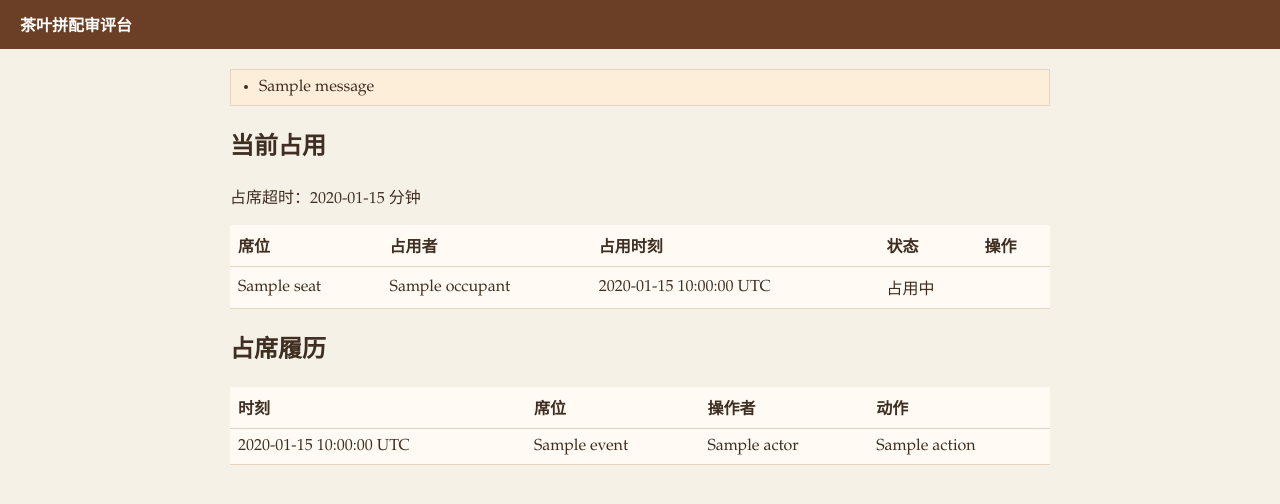
After one commit to lacsar712/cc-tb-a03-GSB, a Flask app: template backend/templates/seats.html in a window 1280 px wide. The commit adds this page. Shown: the top 504 px of the page. Run offline with Flask 3, Linux system fonts and the light colour scheme; the template is opened without the code that fills it: most values are stand-ins (such as "Sample title", 1, 10 or a date in 2020); one stand-in notice (Sample message) is shown; some libraries are stand-ins or nearby versions.

Commit message:
feat: tasting seat occupancy and history

```diff
--- a/backend/app.py
+++ b/backend/app.py
@@ -1,8 +1,9 @@
 import os
+from datetime import datetime, timedelta, timezone
 from functools import wraps
 
 import psycopg2
-from flask import Flask, redirect, render_template, request, session, url_for
+from flask import Flask, flash, redirect, render_template, request, session, url_for
 from psycopg2.extras import RealDictCursor
 
 from rules import weigh
@@ -14,6 +15,10 @@ ACCOUNTS = {
     "taster": {"password": "tea123456", "role": "writer"},
     "observer": {"password": "look123456", "role": "reader"},
 }
+
+ACTION_OCCUPY = "占用"
+ACTION_LEAVE = "离席"
+ACTION_CLEAR = "清席"
 
 
 def db():
@@ -28,6 +33,12 @@ def login_required(fn):
         return fn(*args, **kwargs)
 
     return wrap
+
+
+def seat_timeout_minutes(cur) -> int:
+    cur.execute("SELECT value FROM app_settings WHERE key = 'seat_timeout_minutes'")
+    row = cur.fetchone()
+    return int(row["value"]) if row else 30
 
 
 @app.get("/health")
@@ -77,6 +88,12 @@ def create():
     verdict, note, score = weigh(aroma, taste, liquor)
     with db() as conn, conn.cursor(cursor_factory=RealDictCursor) as cur:
         cur.execute(
+            "SELECT seat_id FROM seat_occupancies WHERE occupant = %s LIMIT 1",
+            (session["user"],),
+        )
+        if cur.fetchone() is None:
+            return ("未占用审评席，不能交评；请先到席位册占席", 403)
+        cur.execute(
             """INSERT INTO cuppings (lot, aroma, taste, liquor, score, verdict, note, created_by)
                VALUES (%s,%s,%s,%s,%s,%s,%s,%s) RETURNING *""",
             (lot, aroma, taste, liquor, score, verdict, note, session["user"]),
@@ -86,3 +103,168 @@ def create():
     if request.headers.get("HX-Request"):
         return render_template("_row.html", row=row)
     return redirect(url_for("home"))
+
+
+@app.get("/seats")
+@login_required
+def seats():
+    with db() as conn, conn.cursor(cursor_factory=RealDictCursor) as cur:
+        timeout = seat_timeout_minutes(cur)
+        cur.execute(
+            """SELECT s.id, s.name, o.occupant, o.occupied_at
+               FROM seats s
+               LEFT JOIN seat_occupancies o ON o.seat_id = s.id
+               ORDER BY s.id"""
+        )
+        seat_rows = cur.fetchall()
+        cur.execute(
+            """SELECT seat_name, actor, action, happened_at
+               FROM seat_history ORDER BY happened_at, id"""
+        )
+        history = cur.fetchall()
+    now = datetime.now(timezone.utc)
+    for seat in seat_rows:
+        occupied_at = seat["occupied_at"]
+        seat["timed_out"] = bool(
+            occupied_at and now >= occupied_at + timedelta(minutes=timeout)
+        )
+    return render_template(
+        "seats.html",
+        seats=seat_rows,
+        history=history,
+        timeout=timeout,
+        can_write=session.get("role") == "writer",
+    )
+
+
+@app.post("/seats/register")
+@login_required
+def seat_register():
+    if session.get("role") != "writer":
+        return ("观察员不能登记席位", 403)
+    name = request.form.get("name", "").strip()
+    if not name:
+        flash("席位名不能为空")
+        return redirect(url_for("seats"))
+    with db() as conn, conn.cursor(cursor_factory=RealDictCursor) as cur:
+        try:
+            cur.execute(
+                "INSERT INTO seats (name, created_by) VALUES (%s, %s)",
+                (name, session["user"]),
+            )
+        except psycopg2.errors.UniqueViolation:
+            conn.rollback()
+            flash("席位名已存在")
+        else:
+            conn.commit()
+            flash(f"已登记席位 {name}")
+    return redirect(url_for("seats"))
+
+
+@app.post("/seats/<int:seat_id>/occupy")
+@login_required
+def seat_occupy(seat_id):
+    if session.get("role") != "writer":
+        return ("观察员不能占席", 403)
+    with db() as conn, conn.cursor(cursor_factory=RealDictCursor) as cur:
+        cur.execute("SELECT id, name FROM seats WHERE id = %s FOR UPDATE", (seat_id,))
+        seat = cur.fetchone()
+        if seat is None:
+            return ("席位不存在", 404)
+        try:
+            cur.execute(
+                "INSERT INTO seat_occupancies (seat_id, occupant) VALUES (%s, %s)",
+                (seat_id, session["user"]),
+            )
+        except psycopg2.errors.UniqueViolation:
+            conn.rollback()
+            flash(f"{seat['name']} 已被占用")
+        else:
+            cur.execute(
+                "INSERT INTO seat_history (seat_name, actor, action) VALUES (%s, %s, %s)",
+                (seat["name"], session["user"], ACTION_OCCUPY),
+            )
+            conn.commit()
+            flash(f"已占用 {seat['name']}")
+    return redirect(url_for("seats"))
+
+
+@app.post("/seats/<int:seat_id>/leave")
+@login_required
+def seat_leave(seat_id):
+    if session.get("role") != "writer":
+        return ("观察员不能离席", 403)
+    with db() as conn, conn.cursor(cursor_factory=RealDictCursor) as cur:
+        cur.execute(
+            """SELECT o.id, o.occupant, s.name
+               FROM seat_occupancies o JOIN seats s ON s.id = o.seat_id
+               WHERE o.seat_id = %s FOR UPDATE""",
+            (seat_id,),
+        )
+        occ = cur.fetchone()
+        if occ is None:
+            flash("该席当前无人占用")
+        elif occ["occupant"] != session["user"]:
+            flash("只能离开自己占用的席位")
+        else:
+            cur.execute("DELETE FROM seat_occupancies WHERE id = %s", (occ["id"],))
+            cur.execute(
+                "INSERT INTO seat_history (seat_name, actor, action) VALUES (%s, %s, %s)",
+                (occ["name"], session["user"], ACTION_LEAVE),
+            )
+            flash(f"已离开 {occ['name']}")
+        conn.commit()
+    return redirect(url_for("seats"))
+
+
+@app.post("/seats/<int:seat_id>/clear")
+@login_required
+def seat_clear(seat_id):
+    if session.get("role") != "writer":
+        return ("观察员不能清席", 403)
+    with db() as conn, conn.cursor(cursor_factory=RealDictCursor) as cur:
+        timeout = seat_timeout_minutes(cur)
+        cur.execute(
+            """SELECT o.id, o.occupant, o.occupied_at, s.name
+               FROM seat_occupancies o JOIN seats s ON s.id = o.seat_id
+               WHERE o.seat_id = %s FOR UPDATE""",
+            (seat_id,),
+        )
+        occ = cur.fetchone()
+        if occ is None:
+            flash("该席当前无人占用")
+        elif datetime.now(timezone.utc) < occ["occupied_at"] + timedelta(minutes=timeout):
+            flash("占用未超时，不能强制清席")
+        else:
+            cur.execute("DELETE FROM seat_occupancies WHERE id = %s", (occ["id"],))
+            cur.execute(
+                "INSERT INTO seat_history (seat_name, actor, action) VALUES (%s, %s, %s)",
+                (occ["name"], session["user"], ACTION_CLEAR),
+            )
+            flash(f"已强制清席 {occ['name']}（原占用者 {occ['occupant']}）")
+        conn.commit()
+    return redirect(url_for("seats"))
+
+
+@app.post("/seats/timeout")
+@login_required
+def seat_timeout():
+    if session.get("role") != "writer":
+        return ("观察员不能修改超时", 403)
+    try:
+        minutes = int(request.form.get("minutes", ""))
+    except ValueError:
+        flash("超时分钟必须是整数")
+        return redirect(url_for("seats"))
+    if minutes < 0:
+        flash("超时分钟不能为负")
+        return redirect(url_for("seats"))
+    with db() as conn, conn.cursor(cursor_factory=RealDictCursor) as cur:
+        cur.execute(
+            """INSERT INTO app_settings (key, value) VALUES ('seat_timeout_minutes', %s)
+               ON CONFLICT (key) DO UPDATE SET value = EXCLUDED.value""",
+            (str(minutes),),
+        )
+        conn.commit()
+    flash(f"占席超时已改为 {minutes} 分钟，即刻生效")
+    return redirect(url_for("seats"))
--- a/backend/templates/base.html
+++ b/backend/templates/base.html
@@ -11,6 +11,8 @@
     table { width: 100%; background: #fffaf3; border-collapse: collapse; }
     td, th { padding: 8px; border-bottom: 1px solid #e6d3c0; text-align: left; }
     form { background: #fffaf3; padding: 12px; margin-bottom: 16px; }
+    td form { display: inline; background: none; padding: 0; margin: 0; }
+    .flashes { background: #fdeeda; border: 1px solid #e6d3c0; padding: 8px 8px 8px 28px; }
     .pass { color: #166534; } .fail { color: #9f1239; }
   </style>
 </head>
@@ -19,6 +21,8 @@
     <strong>茶叶拼配审评台</strong>
     {% if session.user %}
       <span>{{ session.user }}</span>
+      <a href="{{ url_for('home') }}">审评总表</a>
+      <a href="{{ url_for('seats') }}">席位册</a>
       <a href="{{ url_for('logout') }}">退出</a>
     {% endif %}
   </header>
--- /dev/null
+++ b/backend/templates/seats.html
@@ -0,0 +1,83 @@
+{% extends "base.html" %}
+{% block body %}
+{% with messages = get_flashed_messages() %}
+  {% if messages %}
+    <ul class="flashes">
+      {% for message in messages %}<li>{{ message }}</li>{% endfor %}
+    </ul>
+  {% endif %}
+{% endwith %}
+
+<section>
+  <h2>当前占用</h2>
+  {% if can_write %}
+  <form method="post" action="{{ url_for('seat_register') }}">
+    <input name="name" placeholder="新席位名" required />
+    <button>登记席位</button>
+  </form>
+  <form method="post" action="{{ url_for('seat_timeout') }}">
+    占席超时
+    <input name="minutes" type="number" min="0" step="1" value="{{ timeout }}" required />
+    分钟
+    <button>修改超时</button>
+  </form>
+  {% else %}
+  <p>占席超时：{{ timeout }} 分钟</p>
+  {% endif %}
+  <table>
+    <thead>
+      <tr><th>席位</th><th>占用者</th><th>占用时刻</th><th>状态</th><th>操作</th></tr>
+    </thead>
+    <tbody>
+      {% for seat in seats %}
+      <tr>
+        <td>{{ seat.name }}</td>
+        <td>{{ seat.occupant or "—" }}</td>
+        <td>{% if seat.occupied_at %}{{ seat.occupied_at.strftime("%Y-%m-%d %H:%M:%S") }} UTC{% else %}—{% endif %}</td>
+        <td>
+          {% if not seat.occupant %}空闲
+          {% elif seat.timed_out %}已超时
+          {% else %}占用中{% endif %}
+        </td>
+        <td>
+          {% if can_write %}
+            {% if not seat.occupant %}
+              <form method="post" action="{{ url_for('seat_occupy', seat_id=seat.id) }}">
+                <button>占席</button>
+              </form>
+            {% elif seat.occupant == session.user %}
+              <form method="post" action="{{ url_for('seat_leave', seat_id=seat.id) }}">
+                <button>离席</button>
+              </form>
+            {% elif seat.timed_out %}
+              <form method="post" action="{{ url_for('seat_clear', seat_id=seat.id) }}">
+                <button>强制清席</button>
+              </form>
+            {% endif %}
+          {% endif %}
+        </td>
+      </tr>
+      {% endfor %}
+    </tbody>
+  </table>
+</section>
+
+<section>
+  <h2>占席履历</h2>
+  <table>
+    <thead>
+      <tr><th>时刻</th><th>席位</th><th>操作者</th><th>动作</th></tr>
+    </thead>
+    <tbody>
+      {% for event in history %}
+      <tr>
+        <td>{{ event.happened_at.strftime("%Y-%m-%d %H:%M:%S") }} UTC</td>
+        <td>{{ event.seat_name }}</td>
+        <td>{{ event.actor }}</td>
+        <td>{{ event.action }}</td>
+      </tr>
+      {% endfor %}
+    </tbody>
+  </table>
+</section>
+{% endblock %}
```
Also changed, not shown: backend/seed.py (+39 -0 lines), README.md.
